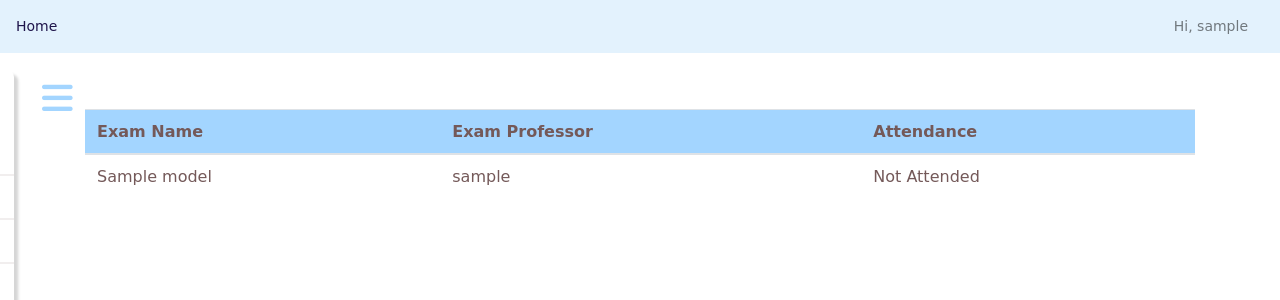
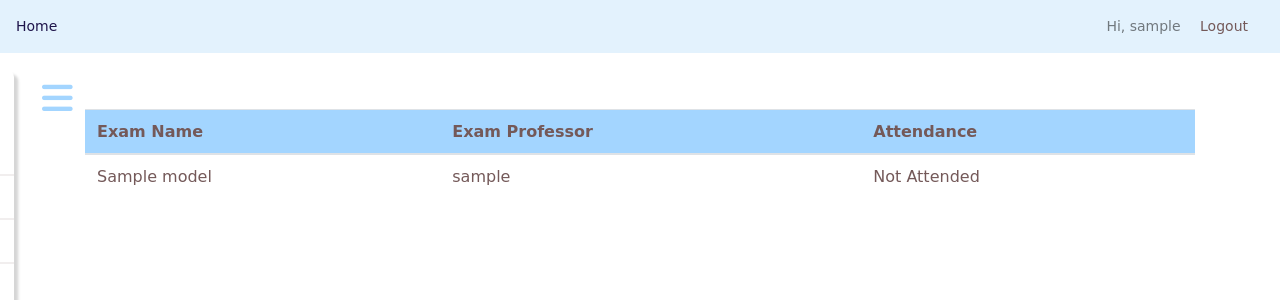
Before and after one commit to MDJISHAN/seacom_marine_exam_portal, a Django app: page /exams/student/attendance/ in a window 1280 px wide. Shown: the top 300 px of the page. Run offline with Django 3.2, Linux system fonts and the light colour scheme; a user stored in the database is signed in; tables that the repository leaves empty hold one stand-in row (values such as "Sample post"); some libraries are stand-ins or nearby versions.

Commit message:
Update base.html

```diff
--- a/Exam/templates/base.html
+++ b/Exam/templates/base.html
@@ -18,6 +18,17 @@
   input[type=submit]:hover{
           background: #a3d5ff;
   }
+  /* If you want to be more specific, you can use classes */
+.nav-link {
+  display: inline-block;
+  margin-right: 15px;
+  vertical-align: middle;
+}
+
+.logout-link { /* You'd need to add a class to your logout link */
+  display: inline-block;
+  vertical-align: middle;
+}
 </style>
     <nav class="navbar navbar-light" style="background-color: #e3f2fd;">
       <a href="{% url 'index' %}" style="color:#1f154b" >Home</a>
@@ -26,7 +37,12 @@
       </button>
       <ul class="navbar-nav px-3" style="display:flex;flex-direction:row;align-items:center">
         <li class="nav-item text-nowrap">
-          <a class="nav-link" href="{% url 'email-student-pref' %}">Hi, {{request.user.username}}</a>
+          <a class="nav-link" href="{% url 'email-student-pref' %}">Hi, {{request.user.username}} </a>
+           {% if user.is_authenticated %}
+        <a href="{% url 'logout' %}" style="color:#745959">Logout</a>
+
+       {% endif %}
+
         </li>
       </ul>
     </nav>
```
